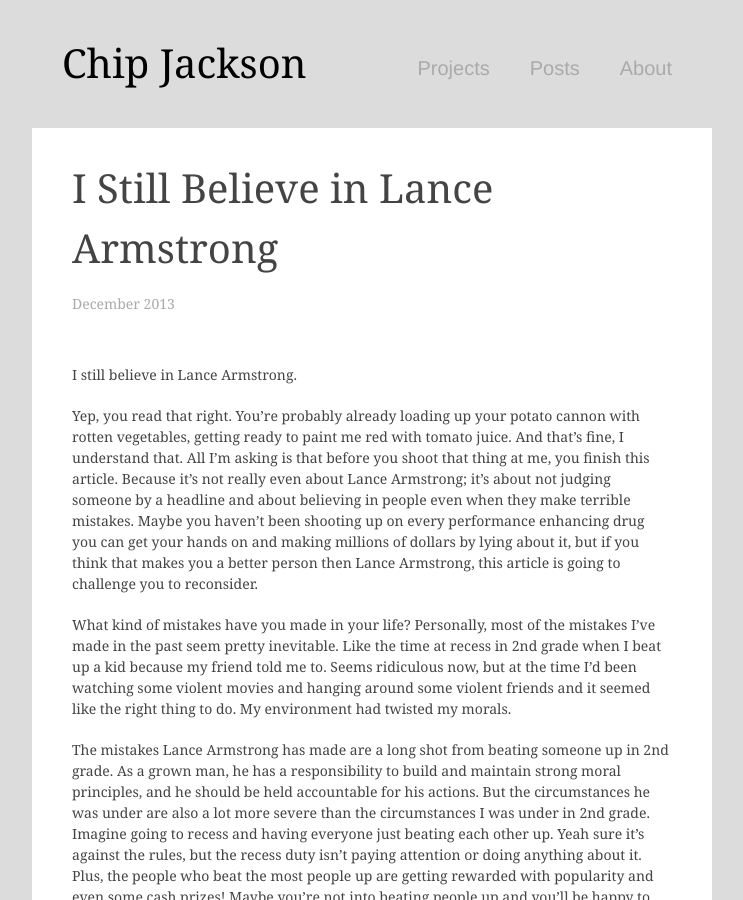
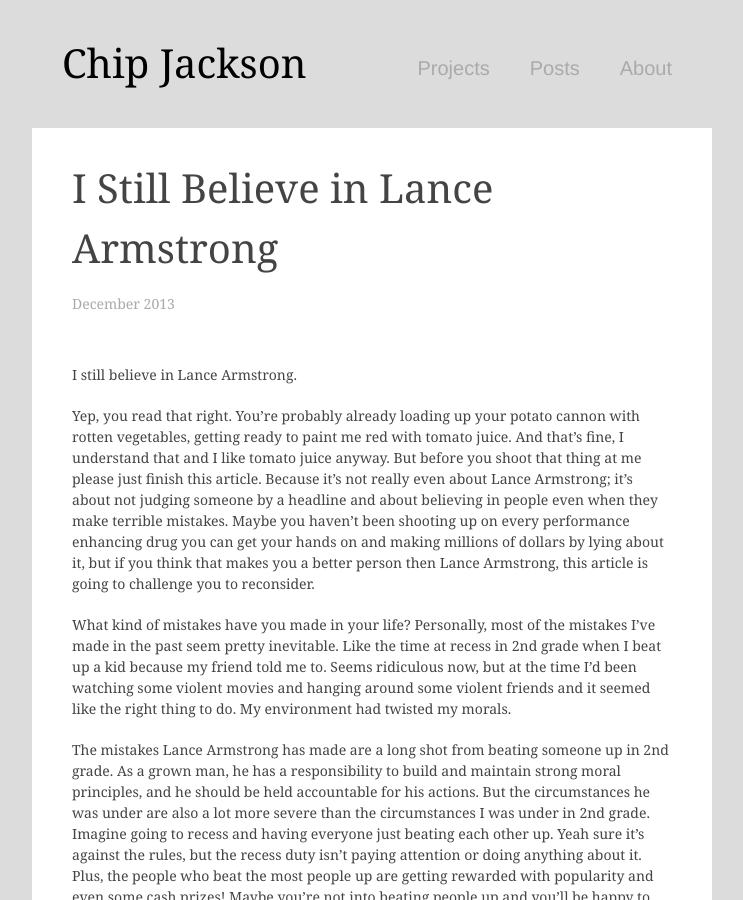
Before and after one commit to chipjacks/chipjacks.github.io, a Jekyll site: the page built from _posts/2013-12-28-lance-armstrong.markdown, in a window 1280 px wide and 900 px high. Shown: the whole window, without its empty margins (268-1011 px from the left). Built offline with Jekyll 4.4.1, drawn with Linux system fonts in a browser that asks for light colours; Markdown is read by kramdown in place of the engine named in the settings; some of the changed text lies outside the part shown.

Commit message:
revisions

```diff
--- a/_posts/2013-12-28-lance-armstrong.markdown
+++ b/_posts/2013-12-28-lance-armstrong.markdown
@@ -9,14 +9,14 @@
 
 Yep, you read that right. You’re probably already loading up your potato cannon
 with rotten vegetables, getting ready to paint me red with tomato juice. And
-that’s fine, I understand that. All I’m asking is that before you shoot that
-thing at me, you finish this article. Because it’s not really even about Lance
-Armstrong; it’s about not judging someone by a headline and about believing in
-people even when they make terrible mistakes. Maybe you haven’t been shooting up
-on every performance enhancing drug you can get your hands on and making
-millions of dollars by lying about it, but if you think that makes you a better
-person then Lance Armstrong, this article is going to challenge you to
-reconsider.
+that’s fine, I understand that and I like tomato juice anyway. But before you
+shoot that thing at me please just finish this article. Because it’s not really
+even about Lance Armstrong; it’s about not judging someone by a headline and
+about believing in people even when they make terrible mistakes. Maybe you
+haven’t been shooting up on every performance enhancing drug you can get your
+hands on and making millions of dollars by lying about it, but if you think that
+makes you a better person then Lance Armstrong, this article is going to
+challenge you to reconsider.
 
 What kind of mistakes have you made in your life? Personally, most of the
 mistakes I’ve made in the past seem pretty inevitable. Like the time at recess
@@ -121,13 +121,11 @@
 environment and it shapes their decisions.
 
 I’m not saying these people shouldn’t be held accountable and punished for their
-crimes. What I’m saying is that as individuals, we can do a better job of trying
-to understand each other’s mistakes. The next time someone you know makes a
-mistake or does something you disagree with, don’t hate them for it! Show some
-compassion and try and figure out what has led them to do it. Focus on the
-source of the mistake, not the outcome it has caused. The best way to prevent
-the mistake in the future may be by trying to change the environment as a whole,
-not by just blaming the individuals who are a part of it.
+crimes. What I am saying is that as individuals, we can do a better job of
+trying to understand each other’s mistakes. Hating someone for making a mistake
+or doing something you disagree with isn’t going to help anything. What will
+help is showing compassion and trying to figure out what led them to do it. The
+focus needs to be on the underlying causes, not the individual or the outcome.
 
 It’s so easy to hate Lance Armstrong right now. He was my hero and he let me
 down big time. My favorite Lance Armstrong quote used to be:
```
